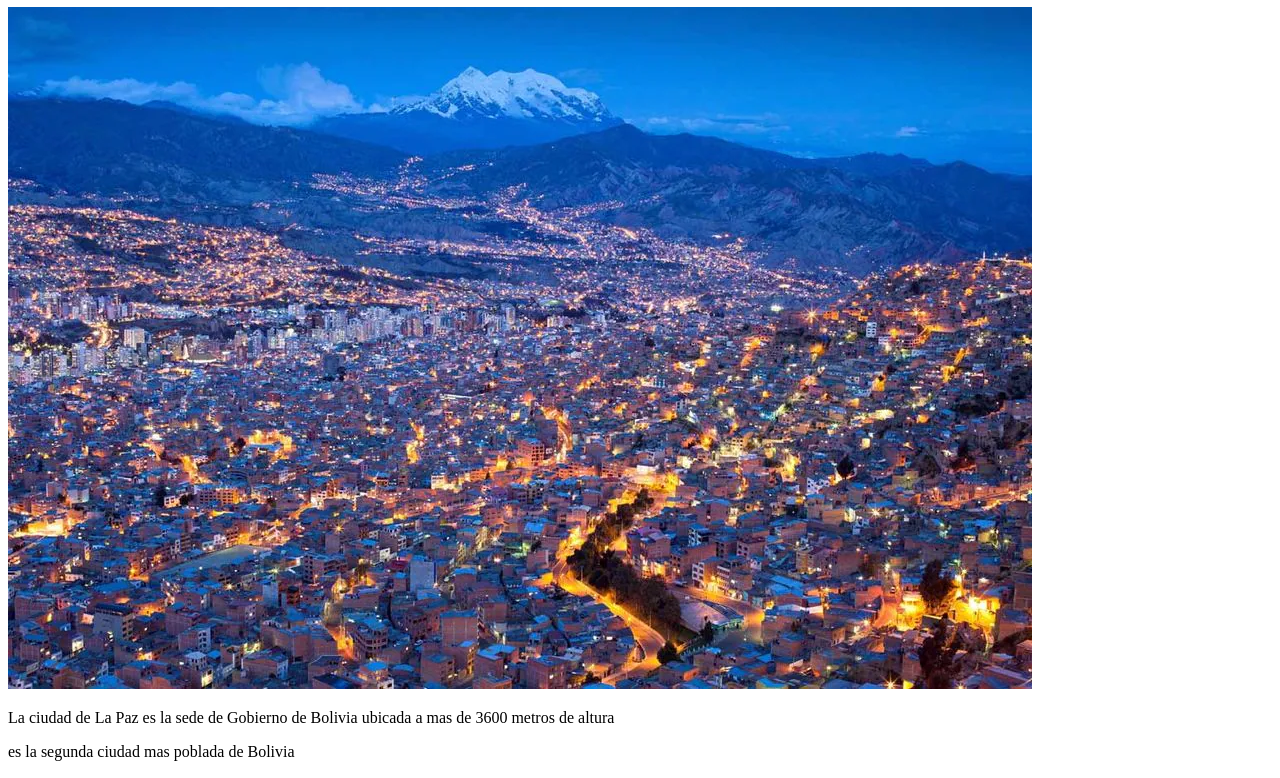
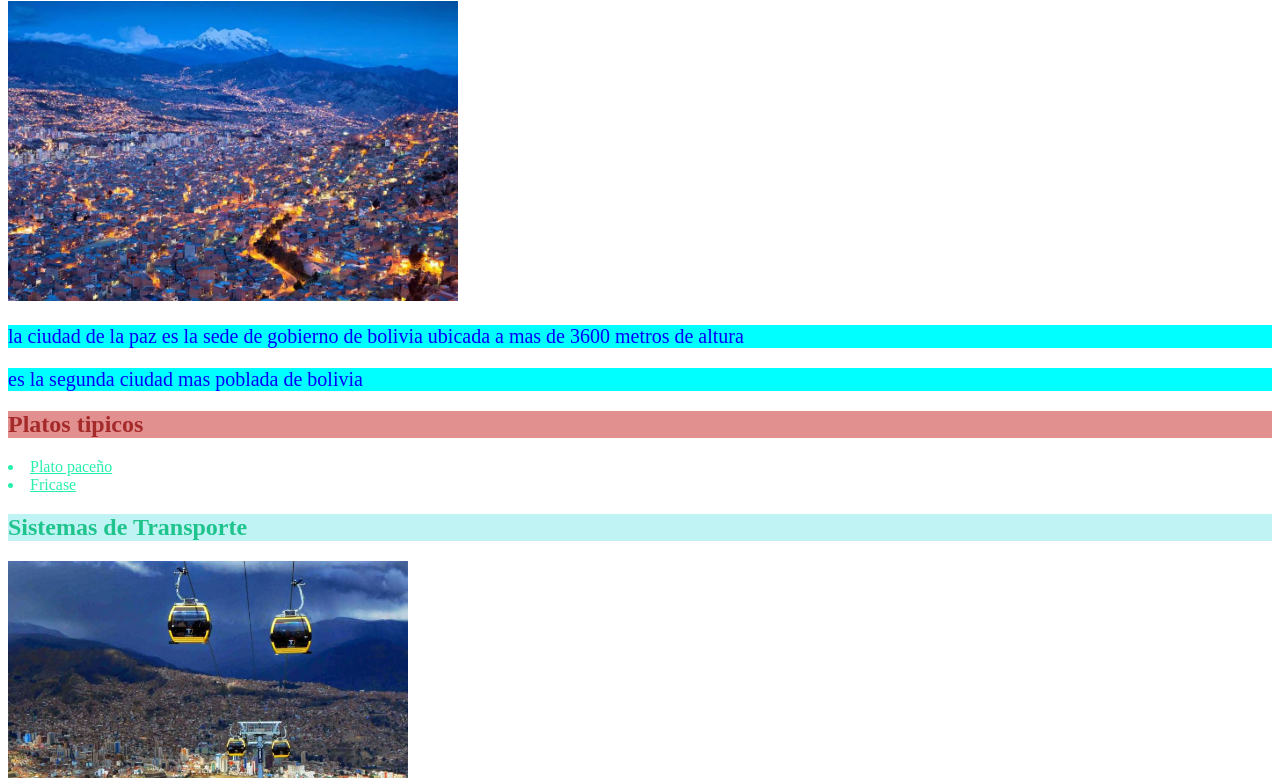
Before and after one commit to Cristian-Machicado/week01-G2-CristianMachicado, a plain HTML site: page index.html in a window 1280 px wide. Shown: the part 73-851 px from the top of the page. Drawn offline with Linux system fonts and the light colour scheme.

Commit message:
nuevos cambios

```diff
--- a/index.html
+++ b/index.html
@@ -5,30 +5,31 @@
     <meta name="viewport" content="width=device-width, initial-scale=1.0"> <!-- // hace que la pagina sea resposiva ante cualquier dispositivo -->
     <title>La Paz</title>
     <link rel="stylesheet" href="./styles/index.css">
+
 </head>
 <body>
     <h1>Ciudad de La Paz</h1>
-    <img src="./34663df24306-ala-paz-bolivi-a.webp" alt="">
-    <p>La ciudad de La Paz es la sede de Gobierno de Bolivia ubicada a mas de 3600 metros de altura</p>
-    <p>es la segunda ciudad mas poblada de Bolivia</p>
+    <img class="imagen" src="./images/34663df24306-ala-paz-bolivi-a.webp" alt="">
+    <p class="parrafo">La ciudad de La Paz es la sede de Gobierno de Bolivia ubicada a mas de 3600 metros de altura</p>
+    <p class="parrafo">es la segunda ciudad mas poblada de Bolivia</p>
     <h2>Platos tipicos</h2>
-    <il>
+    <il class="link">
         <li>Plato paceño</li>
         <li>Fricase</li>
     </il>
 
-    <h2>Sistemas de Transporte</h2>
-    <img src="./4-700x525.jpg" alt="">
-    <ol>
+    <h2 class="h2">Sistemas de Transporte</h2>
+    <img class="imagen" src="./images/4-700x525.jpg" alt="ciudad de La Paz">
+    <ol class="link">
         <li>Teleferico</li>
         <li>Minibuses</li>
         <li>Trufis</li>
         <li>Pumakatary (autobuses)</li>
     </ol>
     <h2>Lugares Turisticos</h2>
-    <img src="./46270565112_91791eba8a_b.jpg" alt="">
-    <il>
-        <li>Valle de la luna</li>
+    <img class="imagen" src="./images/46270565112_91791eba8a_b.jpg" alt="">
+    <il >
+        <li id="color">Valle de la luna</li>
         <li>Valle de las animas</li>
         <li>Achocalla</li>
     </il>
--- a/styles/index.css
+++ b/styles/index.css
@@ -1,3 +1,32 @@
-*{
+h1 {
+    font-size: 30px;
+    text-decoration: underline;
+    color: gray;
+}
+.link{
+    text-decoration: underline;
+    color: rgb(39, 240, 173);
+}
 
+.parrafo{
+    font-size: 20px;
+    color: blue;
+    background-color: aqua;
+    text-transform: lowercase;
 }
+
+.imagen{
+   height: 300px;
+}
+h2{
+    color: brown;
+    background-color: rgb(226, 143, 143);
+}
+.h2{
+    color: rgb(31, 196, 141);
+    background-color: rgb(192, 243, 243);
+}
+
+.color{
+    color: blue;
+}
```
Also changed, not shown: images/34663df24306-ala-paz-bolivi-a.webp (renamed from 34663df24306-ala-paz-bolivi-a.webp), images/4-700x525.jpg (renamed from 4-700x525.jpg), images/46270565112_91791eba8a_b.jpg (renamed from 46270565112_91791eba8a_b.jpg).
